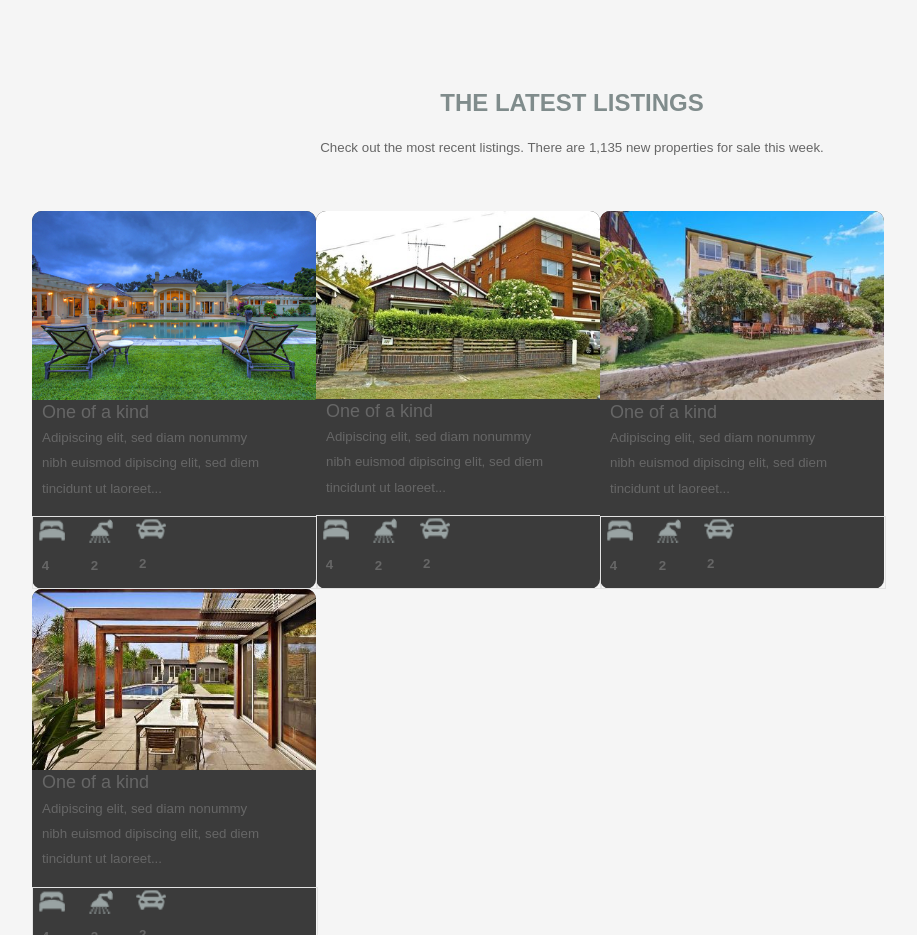
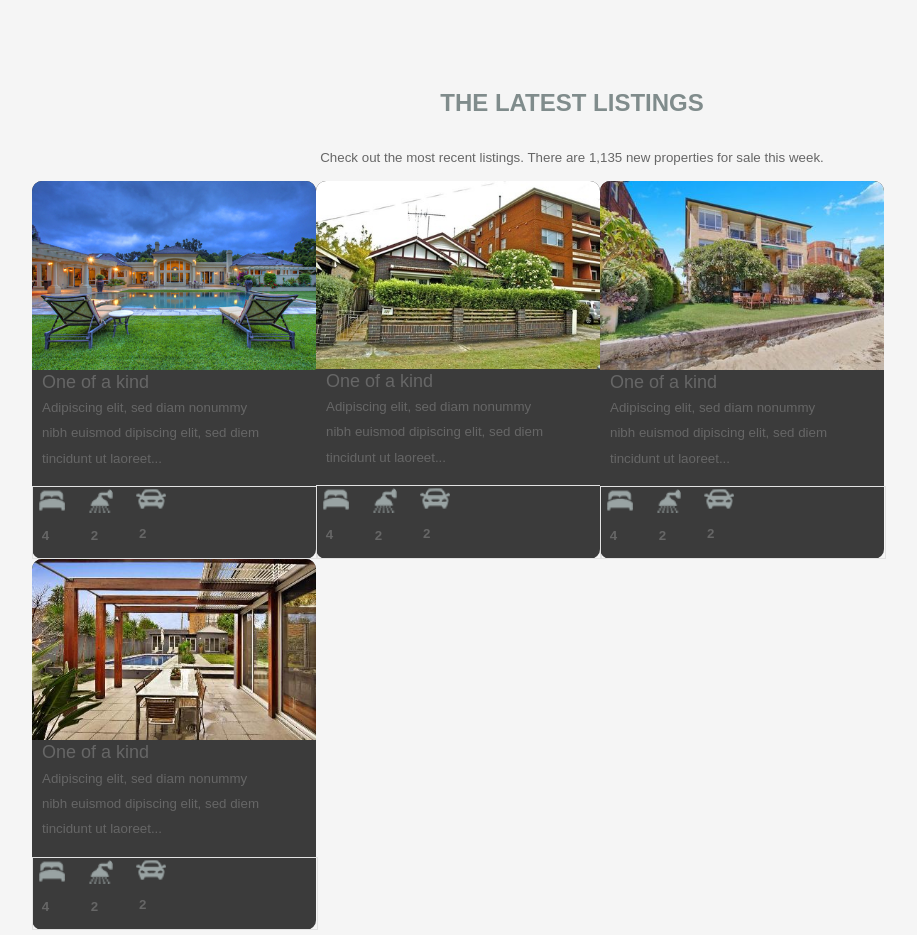
Before and after one commit to ekabajing/SoftwareSeni, a plain HTML site: page index.html in a window 1280 px wide. Shown: the part 1040-1975 px from the top of the page, without its empty margins (68-985 px from the left). Drawn offline with Linux system fonts and the light colour scheme.

Commit message:
Added files via upload

```diff
--- a/style.css
+++ b/style.css
@@ -86,7 +86,7 @@ body{
 .content p{
 	text-align: center;
 	margin-top: 10px;
-	padding: 0 100px 50px 100px;
+	padding:  10px;
 }
 .selling .buy{
 	width: 284px;
```
